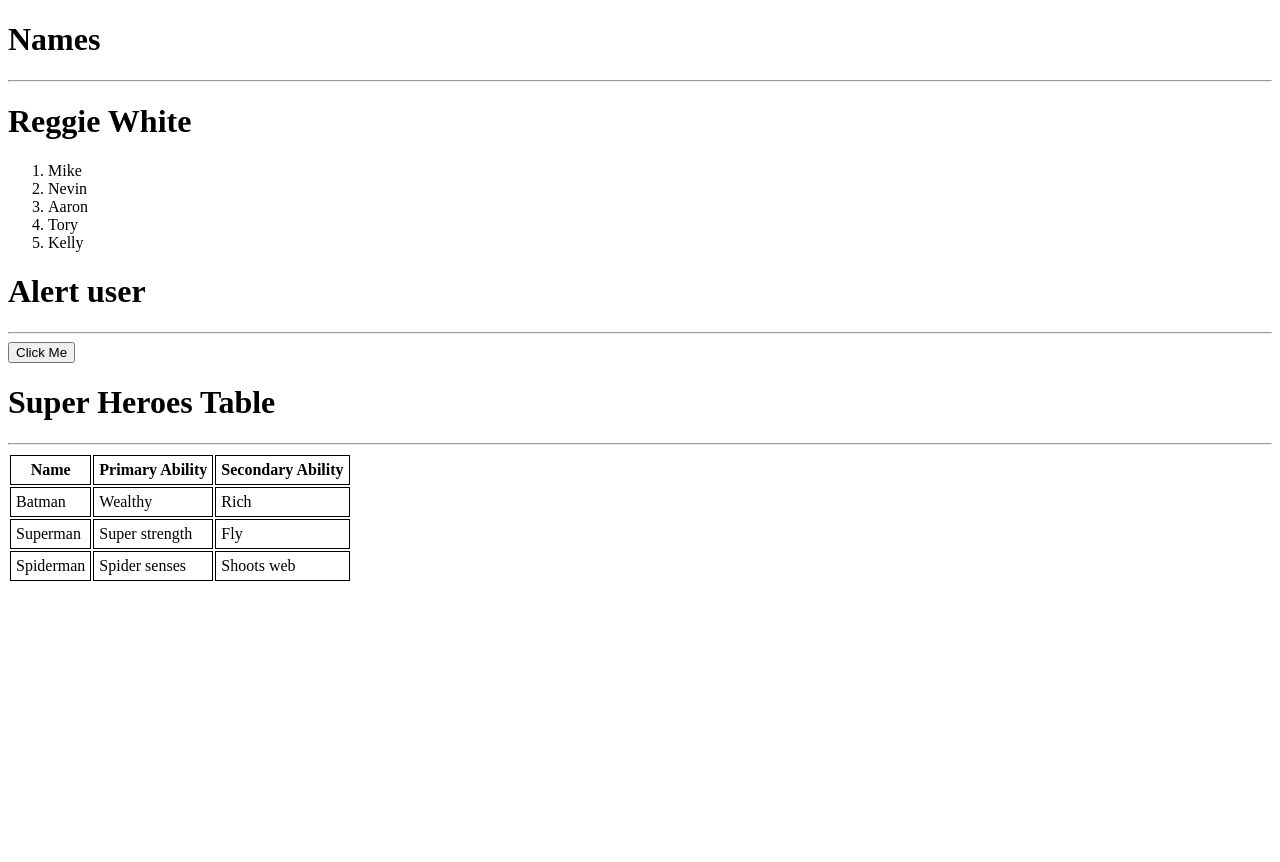
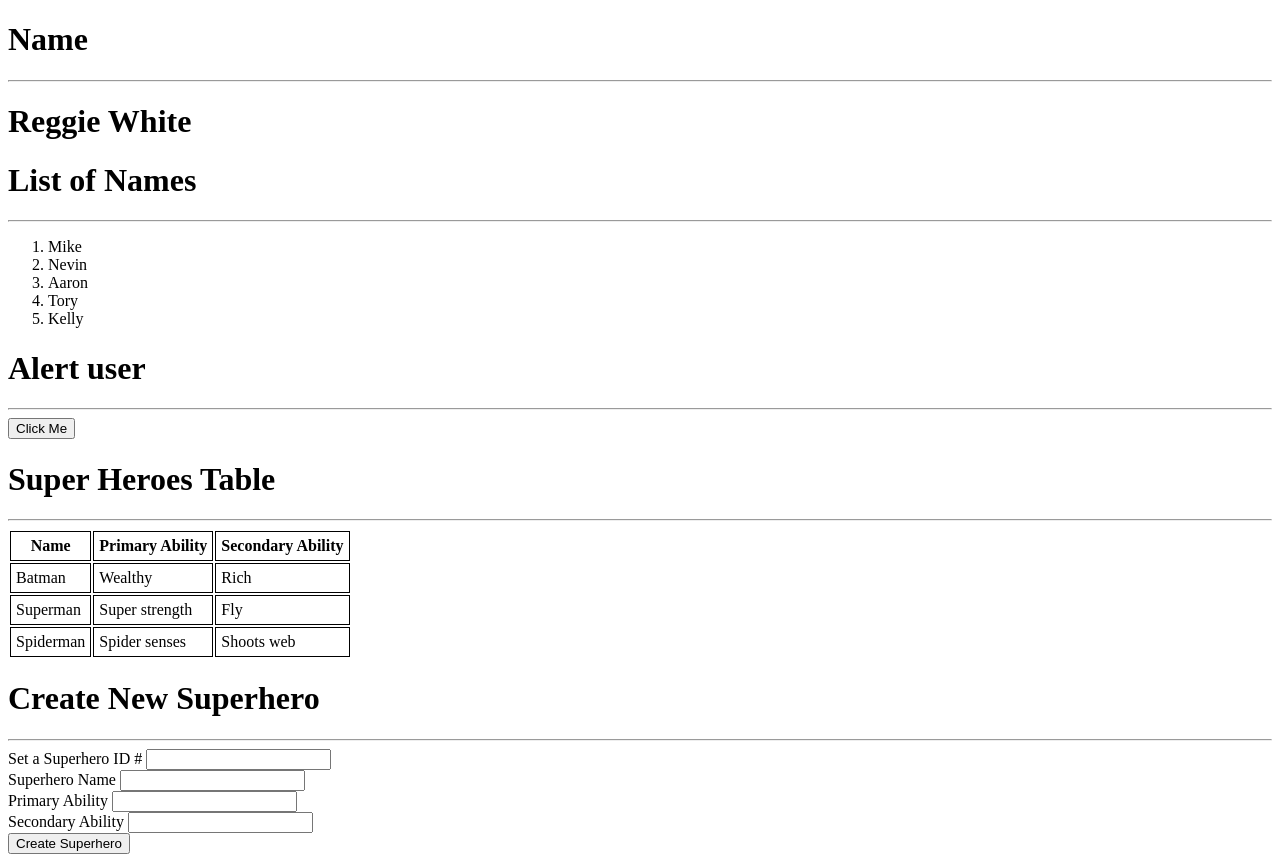
Before and after one commit to DustinFlynn297/React-Components-Project, a React (Create React App) app: page / in a window 1280 px wide. Before the commit the page ends 800 px from the top, so only its background shows below. Built offline with nearby package versions, Linux system fonts and the light colour scheme.

Commit message:
Created SuperheroCreateForm component to add superheros to superheroes table.

```diff
--- a/src/App.js
+++ b/src/App.js
@@ -3,6 +3,7 @@ import DisplayNames from './components/DisplayNames/DisplayNames';
 import NamesList from './components/DisplayNames/NamesList/NamesList';
 import AlertUser from './components/DisplayNames/AlertUser/AlertUser';
 import SuperheroTable from './components/DisplayNames/SuperheroTable/SuperheroTable';
+import SuperheroCreateForm from './components/DisplayNames/SuperheroCreateForm/SuperheroCreateForm';
 
 
 class App extends Component {
@@ -42,12 +43,22 @@ class App extends Component {
     alert("devCodeCamp")
   }
 
+  addSuperhero = (newSuperhero) => {
+    let tempHero = this.hero.superheroes;
+    tempHero.push(newSuperhero);
+    this.setState({
+      superheroes: tempHero
+    })
+  }
+
   render() {
     return (
       <div>
-        <h1>Names</h1>
+        <h1>Name</h1>
         <hr />
         <DisplayNames name={this.state}/>
+        <h1>List of Names</h1>
+        <hr />
         <NamesList listNames={this.list.names}/>
         <h1>Alert user</h1>
         <hr />
@@ -55,7 +66,9 @@ class App extends Component {
         <h1>Super Heroes Table</h1>
         <hr />
         <SuperheroTable hero={this.hero.superheroes}/>
-
+        <h1>Create New Superhero</h1>
+        <hr />
+        <SuperheroCreateForm addSuperhero={this.addSuperhero}/>
       </div>
      );
   }
--- /dev/null
+++ b/src/components/DisplayNames/SuperheroCreateForm/SuperheroCreateForm.jsx
@@ -0,0 +1,48 @@
+import React, { Component } from 'react';
+
+class SuperheroCreateForm extends Component {
+    constructor(props) {
+        super(props);
+        this.state = {
+            id: '',
+            name: '',
+            primaryAbility: '',
+            secondaryAbility: ''
+
+         }
+    }
+
+    handleChange = (event) => {
+        this.setState({
+            [event.target.name]: event.target.value
+        })
+    }
+
+    handleSubmit = (event) => {
+        event.preventDefault();
+        this.props.addSuperhero(this.state)
+    }
+
+
+    render() {
+        return (
+            <form onSubmit={this.handleSubmit}>
+                <label> Set a Superhero ID # </label>
+                <input name="id" onChange={this.handleChange} value={this.state.id}/>
+                <br />
+                <label> Superhero Name </label>
+                <input name="name" onChange={this.handleChange} value={this.state.name}/>
+                <br />
+                <label> Primary Ability </label>
+                <input name="primaryAbility" onChange={this.handleChange} value={this.state.primaryAbility}/>
+                <br />
+                <label> Secondary Ability </label>
+                <input name="secondaryAbility" onChange={this.handleChange} value={this.state.secondaryAbility}/>
+                <br />
+                <button type="submit"> Create Superhero</button>
+            </form>
+         );
+    }
+}
+
+export default SuperheroCreateForm;
```
